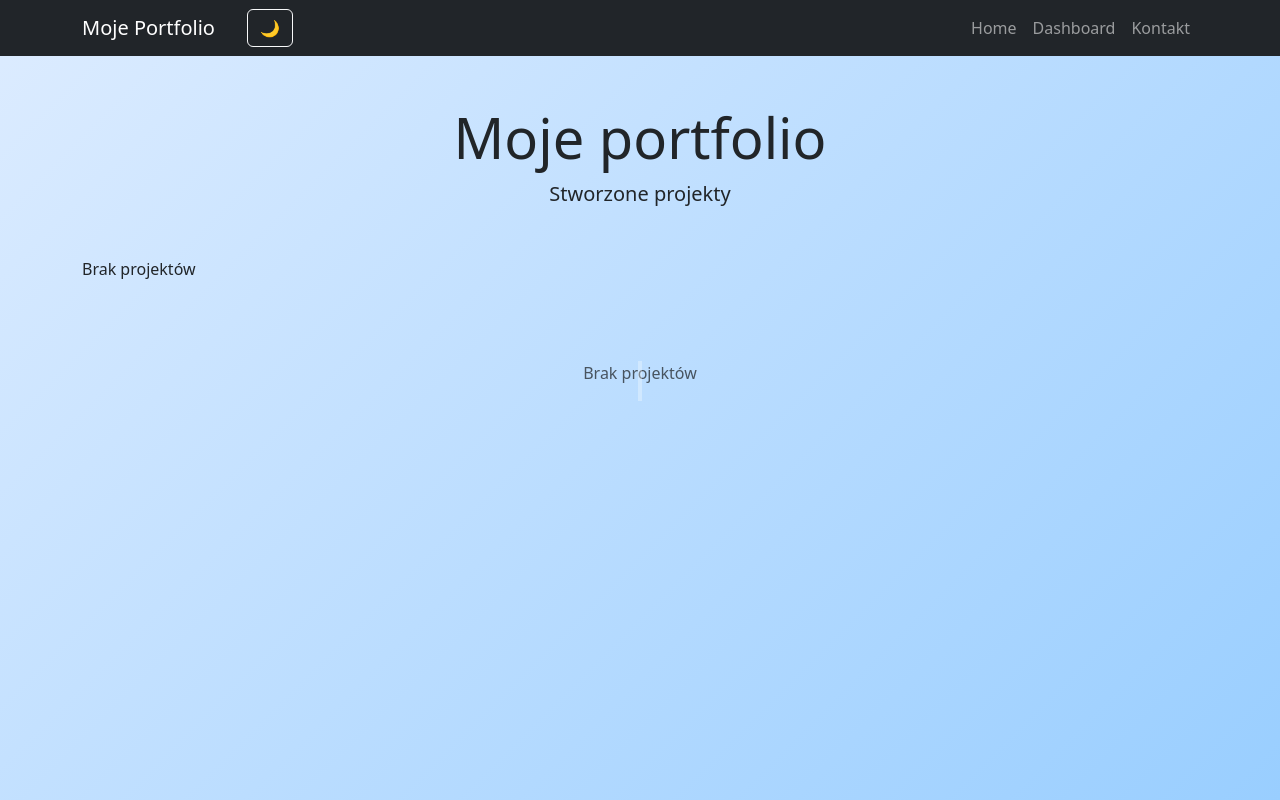
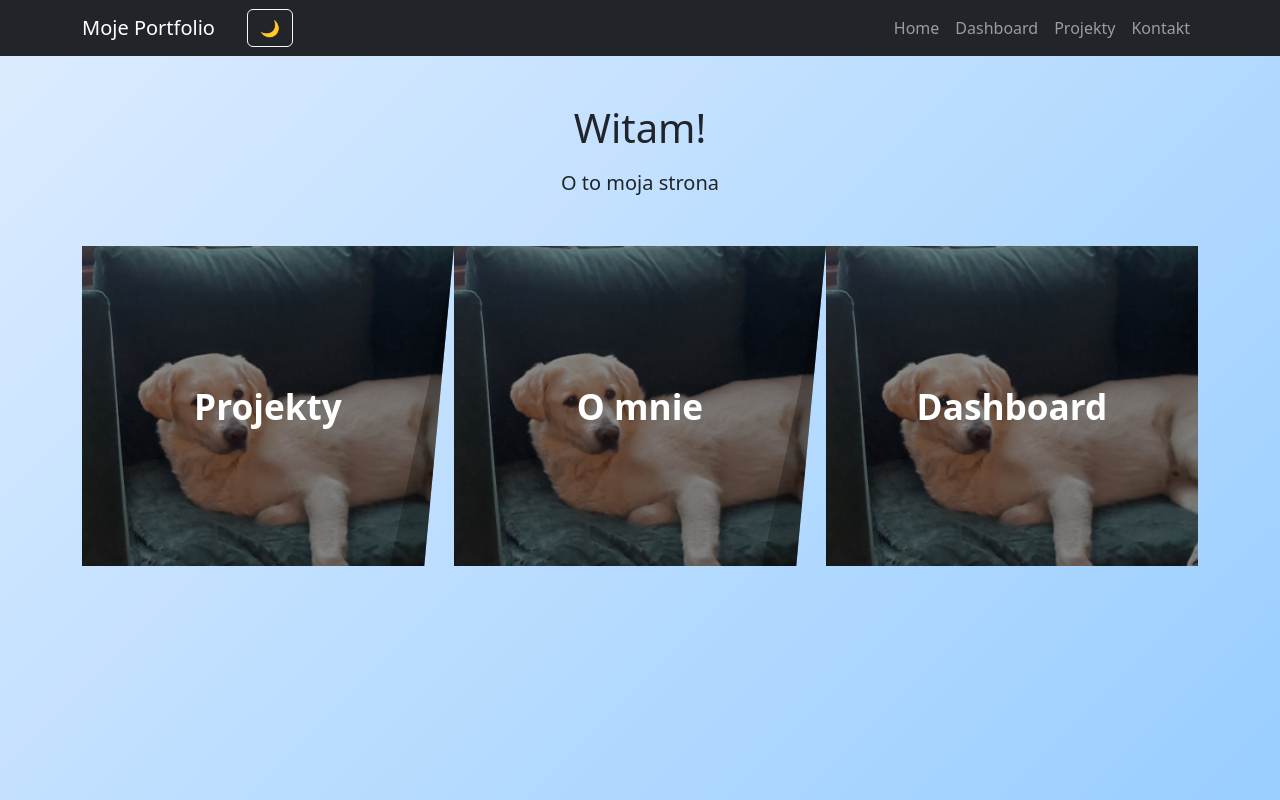
Before and after one commit to Grzegorz-T/Portfolio, a Django app: template core/templates/core/home.html in a window 1280 px wide. Run offline with Django 5.2, Linux system fonts and the light colour scheme; the template is opened without the code that fills it, so the values that code supplies are empty.

Commit message:
Add projects page with content from home page and changed home page

```diff
--- a/config/settings.py
+++ b/config/settings.py
@@ -117,3 +117,7 @@ USE_TZ = True
 # https://docs.djangoproject.com/en/6.0/howto/static-files/
 
 STATIC_URL = 'static/'
+
+STATICFILES_DIRS = [
+    BASE_DIR / "static",
+]
--- /dev/null
+++ b/core/static/css/home.css
@@ -0,0 +1,88 @@
+html, body {
+    margin: 0;
+    padding: 0;
+}
+
+/* PEŁNA SZEROKOŚĆ */
+.home-menu {
+    display: flex;
+    width: 100%;
+    height: 320px;
+    overflow: hidden;
+}
+
+/* KAFEL */
+.menu-item {
+    flex: 1;
+    position: relative;
+    display: flex;
+    justify-content: center;
+    align-items: center;
+    text-decoration: none;
+    color: white;
+    font-size: 2.2rem;
+    font-weight: 700;
+    transition: flex 0.6s ease;
+    overflow: hidden;
+}
+
+/* TŁA */
+.menu-item.projects {
+    background: url('../img/tom.jpg') center/cover no-repeat;
+}
+.menu-item.dashboard {
+    background: url('../img/tom.jpg') center/cover no-repeat;
+}
+.menu-item.about {
+    background: url('../img/tom.jpg') center/cover no-repeat;
+}
+
+.menu-item:not(:last-child) {
+    clip-path: polygon(0 0, 100% 0, 92% 100%, 0 100%);
+}
+
+/* CIEMNA WARSTWA */
+.menu-item::before {
+    content: "";
+    position: absolute;
+    inset: 0;
+    background: rgba(0,0,0,0.35);
+    z-index: 1;
+}
+
+
+
+/* TEKST */
+.menu-item span {
+    position: relative;
+    z-index: 3;
+    transition: transform 0.4s ease;
+}
+
+
+/* Skośny separator */
+.menu-item:not(:last-child)::after {
+    content: "";
+    position: absolute;
+    top: 0;
+    right: -30px;
+    width: 60px;
+    height: 100%;
+    background: rgba(0,0,0,0.25);
+    transform: skewX(-12deg);
+    z-index: 2;
+    pointer-events: none;
+}
+
+/* HOVER – ROZSUWANIE */
+.home-menu:hover .menu-item {
+    flex: 0.4;
+}
+
+.home-menu .menu-item:hover {
+    flex: 1.6;
+}
+
+.home-menu .menu-item:hover span {
+    transform: scale(1.4);
+}
--- a/core/templates/core/base.html
+++ b/core/templates/core/base.html
@@ -15,6 +15,7 @@
 
     <link rel="stylesheet" href="{% static 'core/styles.css' %}">
     {% block extra_head %}{% endblock %}
+    {% block extra_css %}{% endblock %}
 </head>
 <body>
     <!-- Navbar -->
@@ -31,6 +32,7 @@
           <ul class="navbar-nav ms-auto">
             <li class="nav-item"><a class="nav-link" href="{% url 'home' %}">Home</a></li>
             <a class="nav-link" href="{% url 'dashboard' %}">Dashboard</a>
+            <a class="nav-link" href="{% url 'projects' %}">Projekty</a>
             <li class="nav-item"><a class="nav-link" href="#">Kontakt</a></li>
           </ul>
         </div>
--- a/core/templates/core/home.html
+++ b/core/templates/core/home.html
@@ -1,83 +1,32 @@
-{% extends 'core/base.html' %}
+{% extends "core/base.html" %}
+{% load static %}
 
-{% block title %}Portfolio{% endblock %}
+{% block extra_css %}
+<link rel="stylesheet" href="{% static 'css/home.css' %}">
+{% endblock %}
 
 {% block content %}
+<div class="container my-5 text-center">
 
-<div class="text-center mb-5" data-aos="fade-up">
-    <h1 class="display-4">Moje portfolio</h1>
-    <p class="lead">Stworzone projekty</p>
+    <h1 class="mb-3">Witam!</h1>
+    <p class="lead">
+        O to moja strona
+    </p>
+
 </div>
 
-<div class="row">
-    {% for project in projects %}
-    <div class="col-md-4 mb-4" data-aos="fade-up">
-        <div class="card h-100 shadow-sm">
-            <div class="card-body">
-                <h5 class="card-title">{{ project.title }}</h5>
-                <p class="card-text">{{ project.description|truncatewords:20 }}</p>
-            </div>
-            <div class="card-footer bg-white">
-                {% if project.github_url %}
-                <a href="{{ project.github_url }}" class="btn btn-outline-dark btn-sm" target="_blank">
-                    <i class="bi bi-github"></i> GitHub
-                </a>
-                {% endif %}
-                {% if project.live_url %}
-                <a href="{{ project.live_url }}" class="btn btn-outline-primary btn-sm" target="_blank">
-                    Demo
-                </a>
-                {% endif %}
-            </div>
-        </div>
-    </div>
-    {% empty %}
-    <p>Brak projektów</p>
-    {% endfor %}
+<div class="home-menu">
+    <a href="{% url 'projects' %}" class="menu-item projects">
+        <span>Projekty</span>
+    </a>
+
+    <a href="{% url 'dashboard' %}" class="menu-item dashboard">
+        <span>O mnie</span>
+    </a>
+
+    <a href="{% url 'projects' %}" class="menu-item about">
+        <span>Dashboard</span>
+    </a>
 </div>
 
-<section class="timeline-container">
-    <div class="timeline">
-
-        {% for project in projects %}
-        <div class="timeline-item {% cycle 'left' 'right' %}"
-             data-aos="{% cycle 'fade-right' 'fade-left' %}">
-
-            <div class="content card shadow-sm h-100">
-
-                <div class="card-body">
-                    <h5 class="card-title">{{ project.title }}</h5>
-                    <p class="card-text">
-                        {{ project.description|truncatewords:20 }}
-                    </p>
-                </div>
-
-                <div class="card-footer bg-transparent border-0">
-                    {% if project.github_url %}
-                    <a href="{{ project.github_url }}"
-                       class="btn btn-outline-dark btn-sm"
-                       target="_blank">
-                        <i class="bi bi-github"></i> GitHub
-                    </a>
-                    {% endif %}
-
-                    {% if project.live_url %}
-                    <a href="{{ project.live_url }}"
-                       class="btn btn-outline-primary btn-sm"
-                       target="_blank">
-                        Demo
-                    </a>
-                    {% endif %}
-                </div>
-
-            </div>
-        </div>
-        {% empty %}
-        <p class="text-center text-muted">Brak projektów</p>
-        {% endfor %}
-
-    </div>
-</section>
-
-
 {% endblock %}
--- a/core/views.py
+++ b/core/views.py
@@ -9,6 +9,11 @@ def home(request):
         "projects": projects
     })
 
+def projects(request):
+    projects = Project.objects.all()
+    return render(request, "core/projects.html", {
+        "projects": projects
+    })
 
 def dashboard(request):
     data = (
```
Also changed, not shown: core/templates/core/projects.html (added, +56 -0 lines), core/urls.py (+4 -3 lines), core/static/img/tom.jpg (added).
